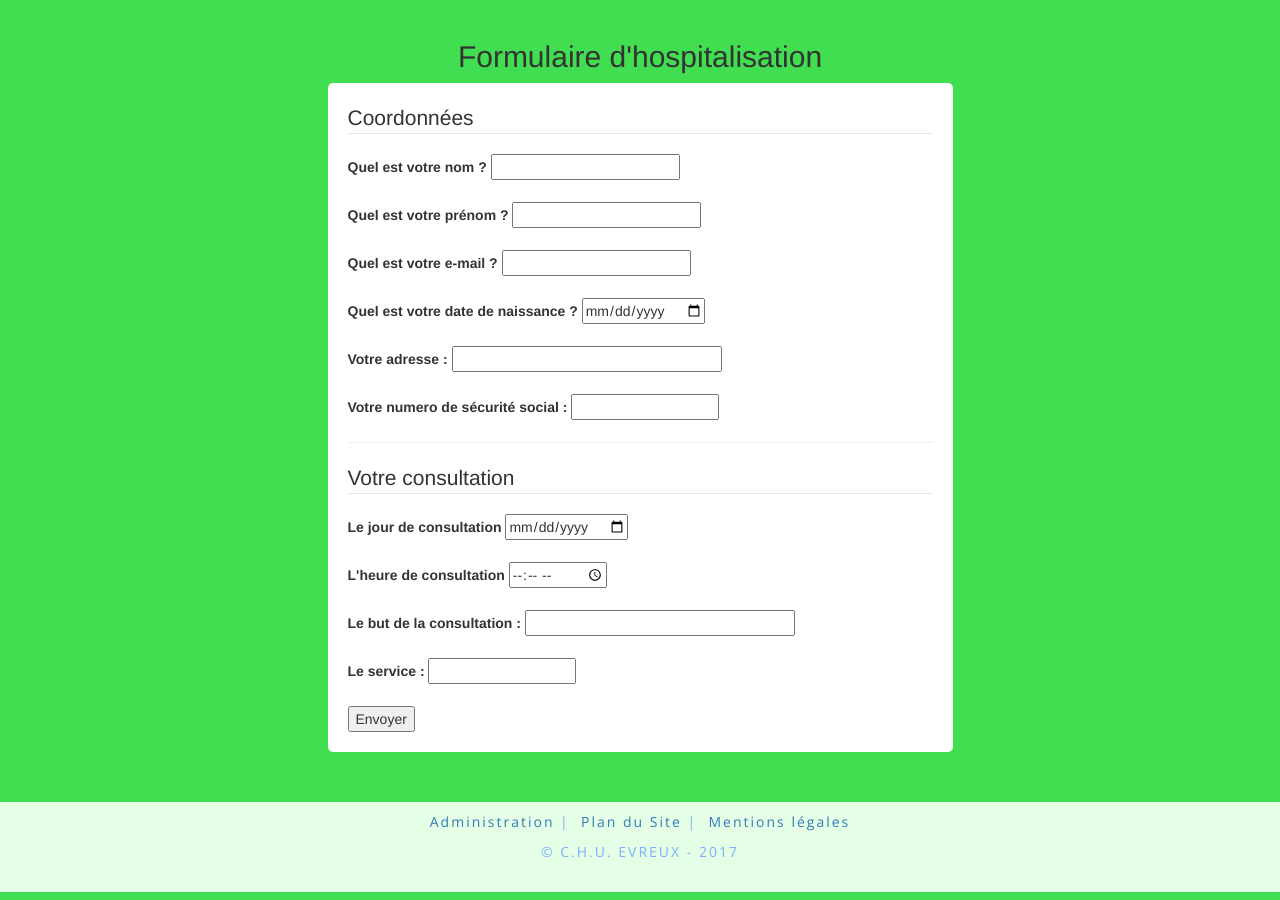
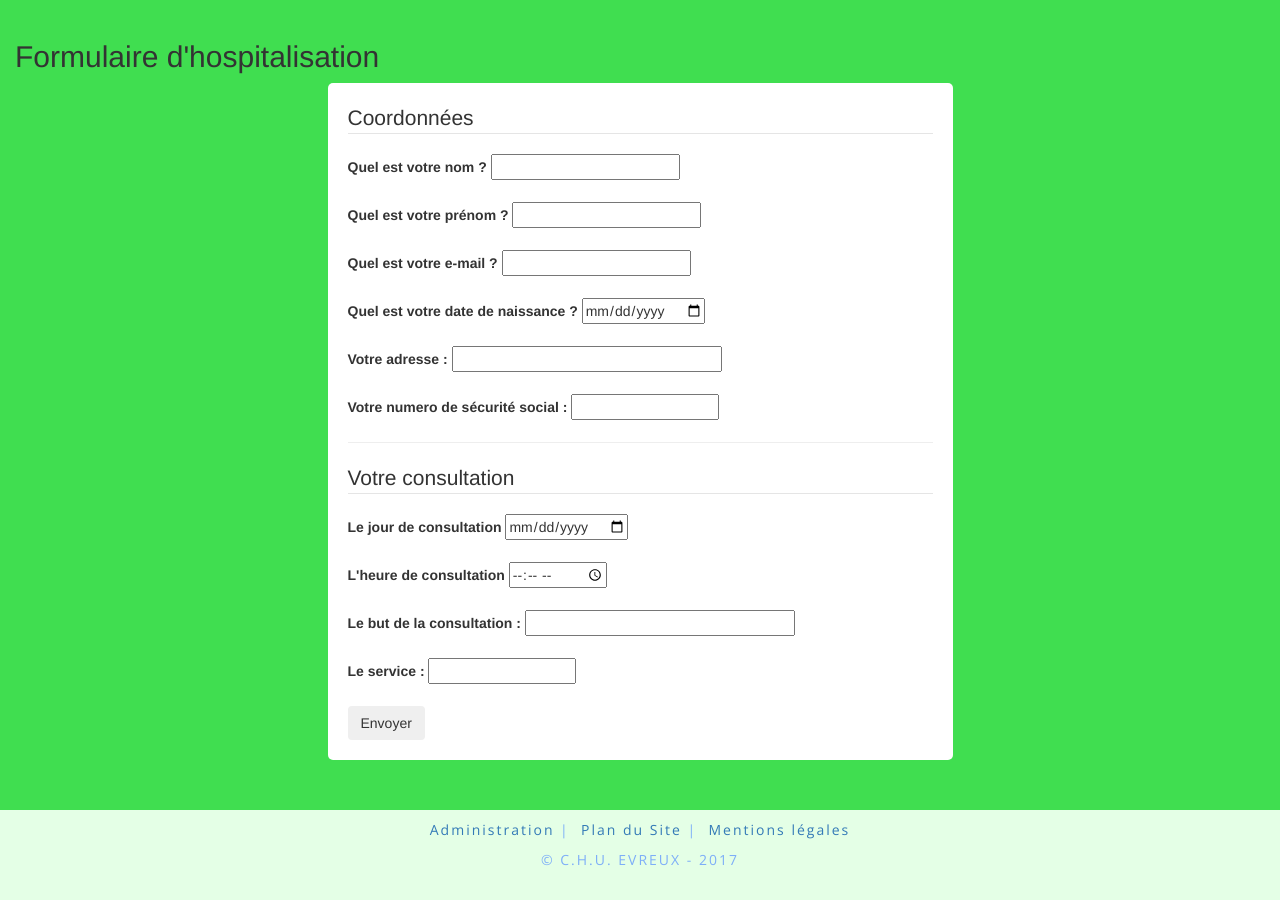
Before and after one commit to INGEsophie/CHU-projet, a PHP site: page /formulaire.php in a window 1280 px wide. Shown: the part 50-950 px from the top of the page. Run offline with PHP 8.4, Linux system fonts and the light colour scheme.

Commit message:
Update formulaire.php

```diff
--- a/formulaire.php
+++ b/formulaire.php
@@ -13,7 +13,7 @@
     include("header.html");
   ?>
 
-  <div class="container-fluid text-center">
+  <div class="container-fluid">
     <h2>Formulaire d'hospitalisation</h2>
     <form method="post" action="traitement.php" class="formulaire">
       <fieldset>
@@ -53,7 +53,7 @@
         <label for="NomService">Le service :</label>
         <input type="text" name="NomService" id="NomService"  size="15" maxlength="30" /><br><br>
       </fieldset>
-	<input type="submit" name="envoyer" value="Envoyer" />
+      <input type="submit" name="envoyer" value="Envoyer" class="btn bnt-defaut" />
     </form>
   </div>
 
```
